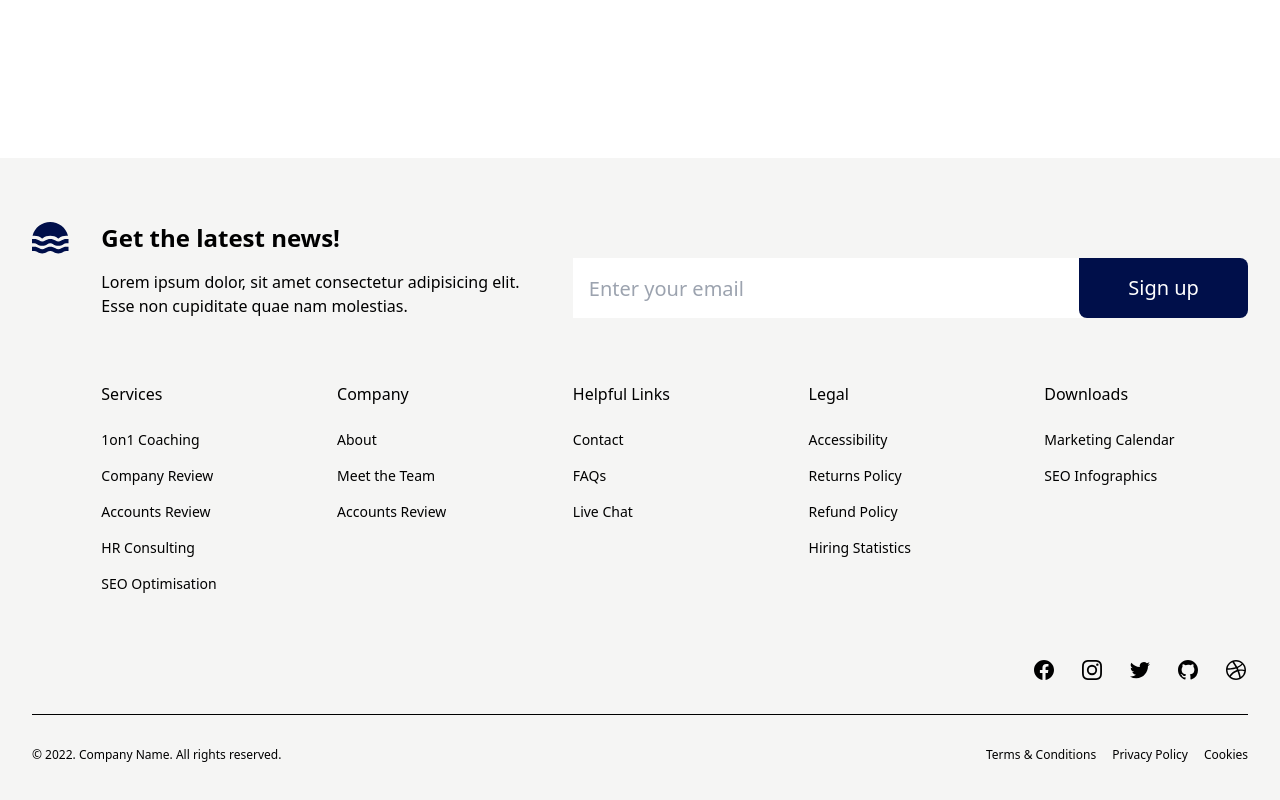
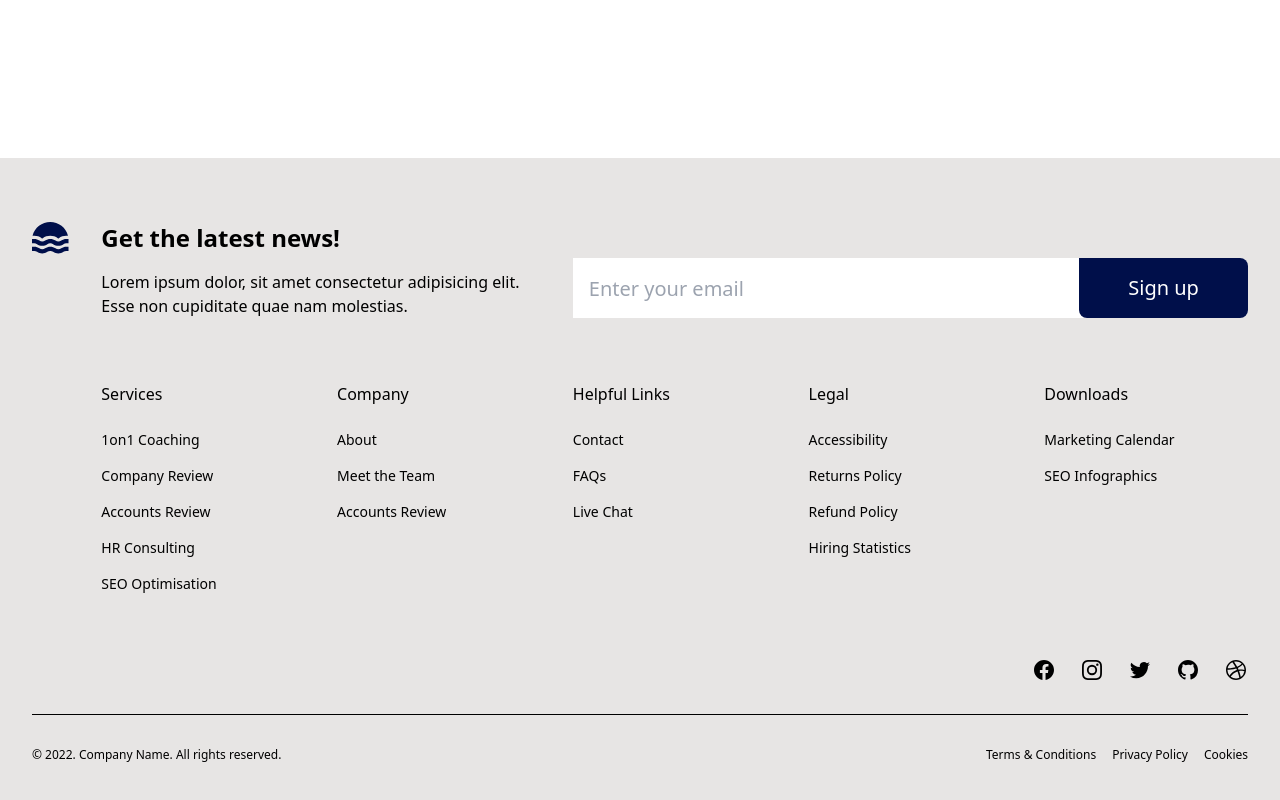
Before and after one commit to tejinder-pal-singh/universalInsurance, a React (Vite) app: page / in a window 1280 px wide. Shown: the part 3512-4312 px from the top of the page. Built offline with nearby package versions, Linux system fonts and the light colour scheme.

Commit message:
add colors

```diff
--- a/tailwind.config.js
+++ b/tailwind.config.js
@@ -18,10 +18,11 @@ export default {
       primary: "#3ec76e",
       secondary: "#000f4a",
       white: "#ffffff",
-      stone: "#f5f5f4",
+      stone: "#e7e5e4",
       transparent: "transparent",
       yellow: "#facc15",
       neutral: "#f5f5f5",
+      cool: "#f8fafc",
     },
   },
   plugins: [],
```
